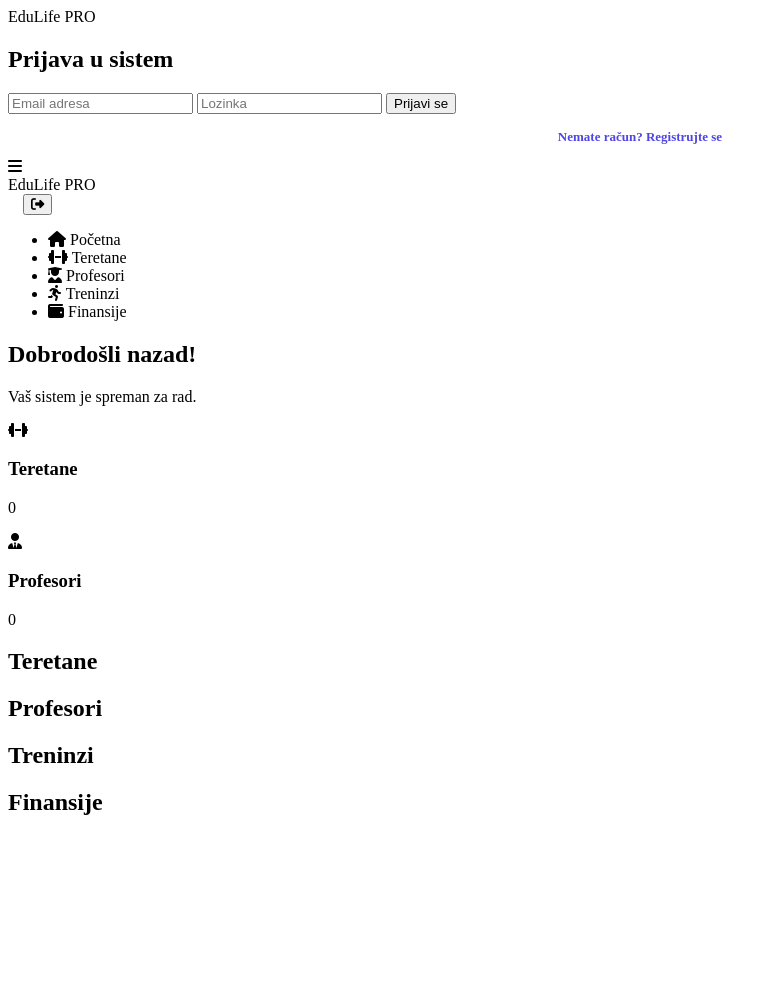
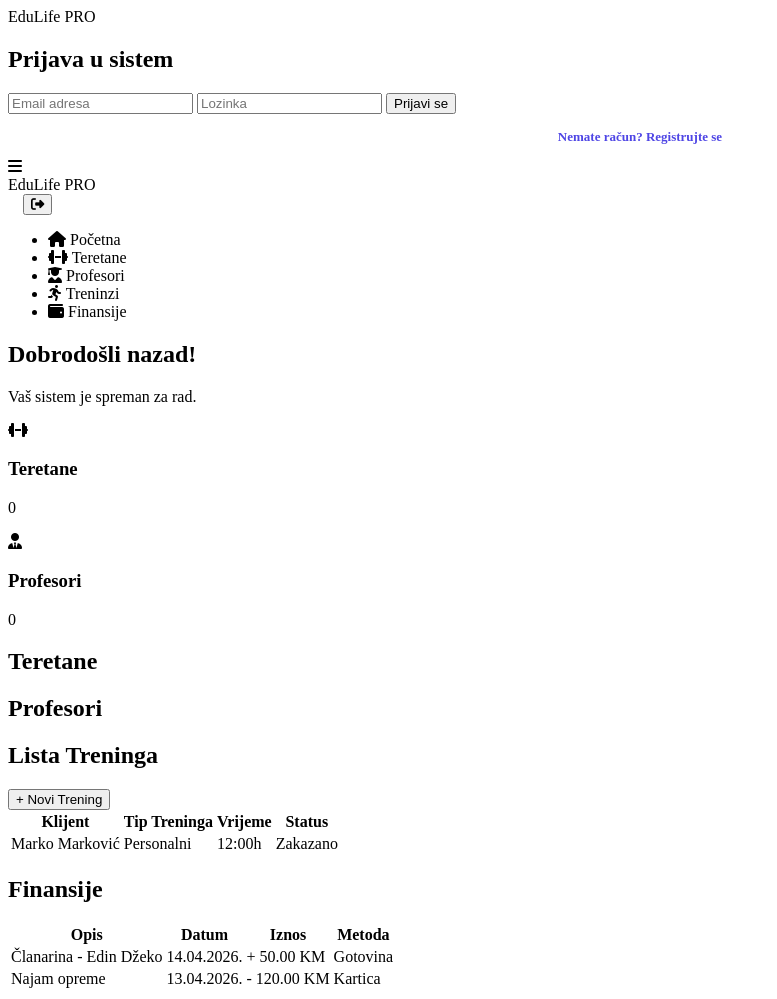
Before and after one commit to AnelMilak/EduLife, a website built with Vite: page index.html in a window 1280 px wide. Shown: the whole page, without its empty margins (0-777 px from the left). Before the commit the page ends 836 px from the top, so only its background shows below. Built offline with nearby package versions, Linux system fonts and the light colour scheme; a script that the page names is missing.

Commit message:
Update index.html

```diff
--- a/index.html
+++ b/index.html
@@ -111,11 +111,63 @@
                 </section>
 
                 <section id="page-treninzi" class="page hidden">
-                    <h2>Treninzi</h2>
-                </section>
-                <section id="page-finansije" class="page hidden">
-                    <h2>Finansije</h2>
-                </section>
+    <div class="section-header">
+        <h2>Lista Treninga</h2>
+        <button class="btn-primary btn-add">+ Novi Trening</button>
+    </div>
+    <div class="table-container">
+        <table class="data-table">
+            <thead>
+                <tr>
+                    <th>Klijent</th>
+                    <th>Tip Treninga</th>
+                    <th>Vrijeme</th>
+                    <th>Status</th>
+                </tr>
+            </thead>
+            <tbody id="training-body">
+                <tr>
+                    <td>Marko Marković</td>
+                    <td>Personalni</td>
+                    <td>12:00h</td>
+                    <td><span class="badge blue">Zakazano</span></td>
+                </tr>
+            </tbody>
+        </table>
+    </div>
+</section>
+
+<section id="page-finansije" class="page hidden">
+    <div class="section-header">
+        <h2>Finansije</h2>
+    </div>
+    <div class="table-container">
+        <table class="data-table">
+            <thead>
+                <tr>
+                    <th>Opis</th>
+                    <th>Datum</th>
+                    <th>Iznos</th>
+                    <th>Metoda</th>
+                </tr>
+            </thead>
+            <tbody id="finance-body">
+                <tr>
+                    <td>Članarina - Edin Džeko</td>
+                    <td>14.04.2026.</td>
+                    <td class="text-green">+ 50.00 KM</td>
+                    <td>Gotovina</td>
+                </tr>
+                <tr>
+                    <td>Najam opreme</td>
+                    <td>13.04.2026.</td>
+                    <td class="text-red">- 120.00 KM</td>
+                    <td>Kartica</td>
+                </tr>
+            </tbody>
+        </table>
+    </div>
+</section>
             </main>
         </div>
     </div>
```
